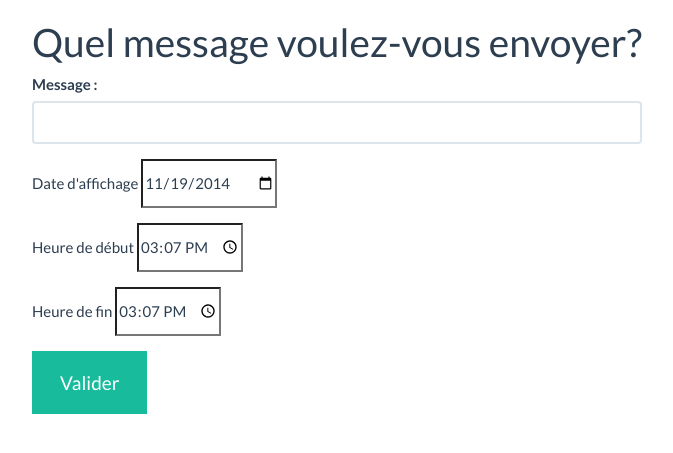
After one commit to Codastephen/Maquette, a PHP site: page /messagerie.php in a window 1280 px wide. The commit adds this page. Shown: the top 453 px of the page, without its empty margins (303-976 px from the left). Run offline with PHP 8.4, Linux system fonts and the light colour scheme; some libraries are stand-ins or nearby versions.

```diff
--- /dev/null
+++ b/messagerie.php
@@ -0,0 +1,55 @@
+<?php $titre = "Message" ?>
+<?php require_once("autoload.php"); ?>
+<?php if (session_status() == PHP_SESSION_NONE) {
+	session_start();
+}
+
+if(isset($_POST['message']) && isset($_POST['date']) && isset($_POST['heuredebut']) && isset($_POST['heurefin'])){
+	$msg = new Message(0,$_POST['message'],$_POST['date']." ".$_POST['heuredebut'],$_POST['date']." ".$_POST['heurefin']);
+	$bdd= new ConnexionBDD();
+	$bdd->addMsg($msg);
+	if($bdd){
+		$_SESSION['infomsg'] = "Message bien envoyé";
+		$_SESSION['infotype'] = "success";
+	}else{
+		$_SESSION['infomsg'] = "Erreur lors de l'envoi";
+		$_SESSION['infotype'] = "danger";
+	}
+	unset($_POST['message']);
+}
+
+?>
+<?php ob_start(); ?>
+<div class="row text-center">
+	<h1>Quel message voulez-vous envoyer?</h1>
+</div>
+
+<div class="row">
+	<div class="col-xs-6 col-xs-offset-3">
+		<form Action ="messagerie.php" method ="post" role="form" act>
+			<div class="form-group">
+				<label for="message">Message :</label>
+				<input type="text" class="form-control" id="message" name ="message" required>
+			</div>
+			<div class="form-group">
+				Date d'affichage
+				<input class="inputdate" name="date" type="date" value="<?php echo date('Y-m-d'); ?>"/>
+			</div>
+			<div class="form-group">
+				Heure de début
+				<input class="inputdate" name="heuredebut" type="time" value="<?php echo date('H:i'); ?>"/>
+			</div>
+			<div class="form-group">
+				Heure de fin
+				<input class="inputdate" name="heurefin" type="time" value="<?php echo date('H:i'); ?>"/>
+			</div>
+			<input type="hidden" name="type" value="admin">
+
+			<button type="submit" class="btn btn-success btn-lg">Valider</button>
+		</form>
+	</div>
+</div>
+
+<?php $contenu = ob_get_clean(); ?>
+
+<?php require 'layout.php'; ?>
```
Also changed, not shown: index.php (+14 -1 lines), php/connexionBDD.php (+15 -0 lines), php/message.php (added, +18 -0 lines).
